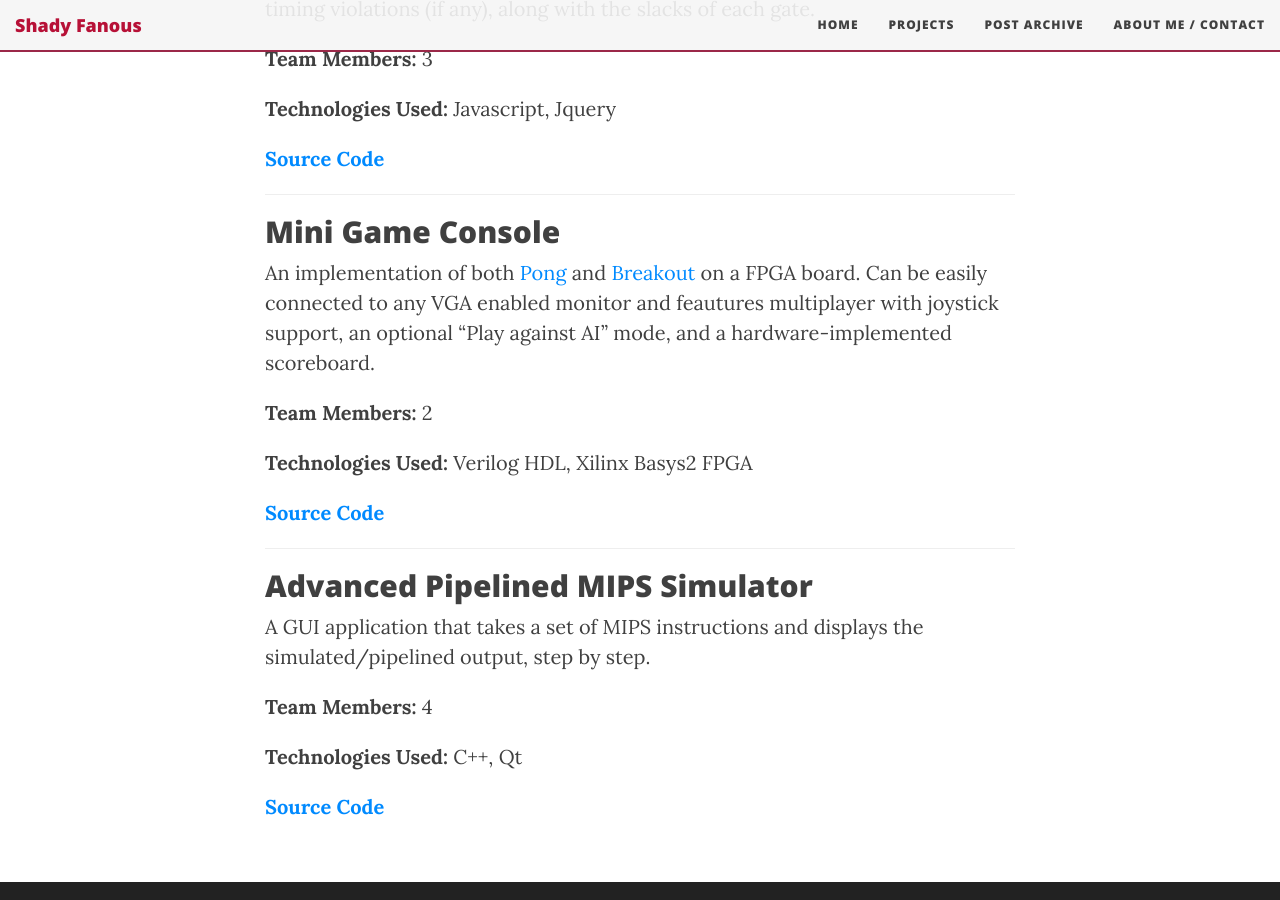
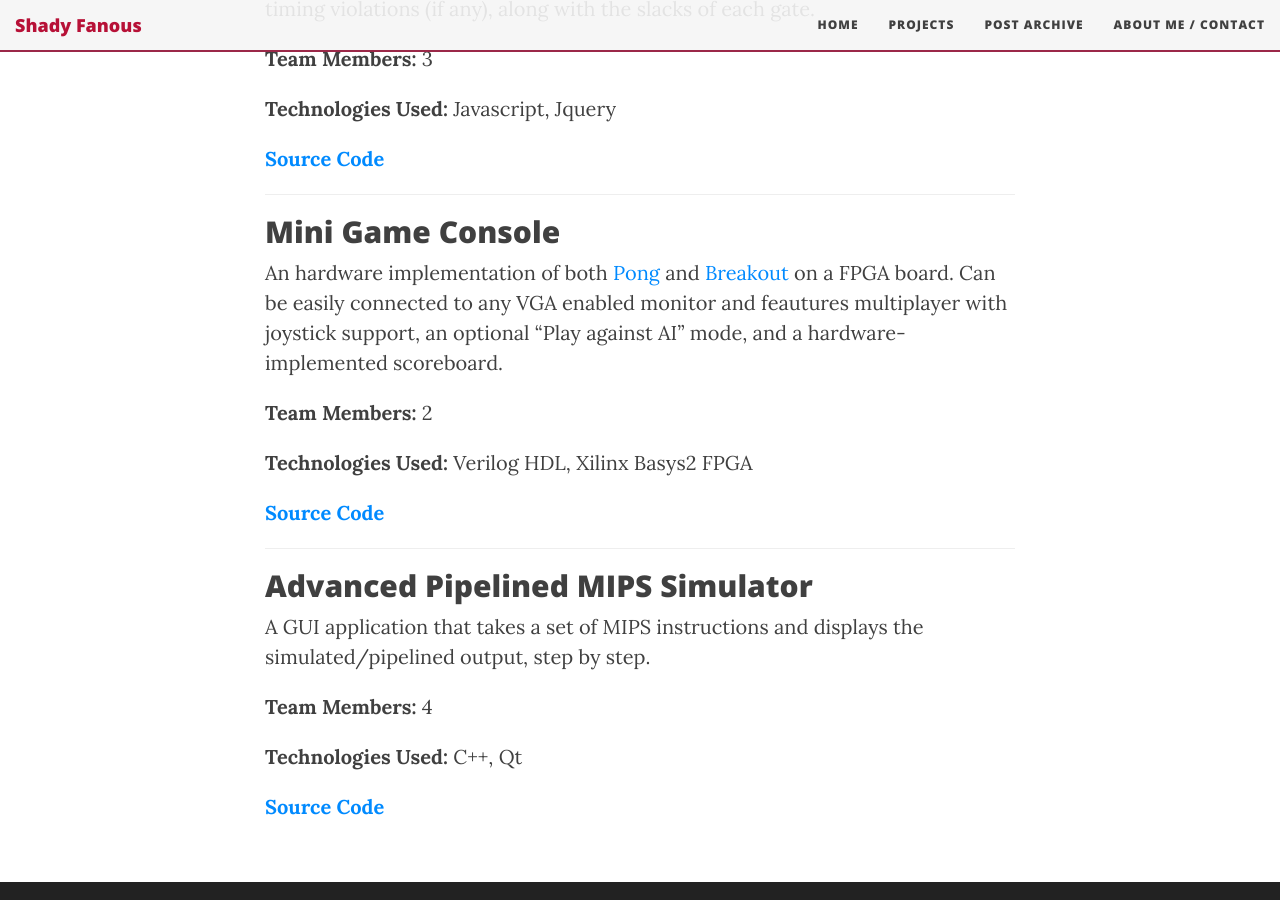
Before and after one commit to ShadyF/shadyf.github.io, a Jekyll site: the page built from projects.md, in a window 1280 px wide and 900 px high, scrolled down 1647 px. Built offline with Jekyll 4.4.1, drawn with Linux system fonts in a browser that asks for light colours; nearby versions of some CDN libraries.

Commit message:
Updated projects.md

```diff
--- a/projects.md
+++ b/projects.md
@@ -74,7 +74,7 @@
 
 ## Mini Game Console
 
-An implementation of both [Pong](https://en.wikipedia.org/wiki/Pong)
+An hardware implementation of both [Pong](https://en.wikipedia.org/wiki/Pong)
 and [Breakout](https://en.wikipedia.org/wiki/Breakout_\(video_game\))
 on a FPGA board. Can be easily connected to any VGA enabled monitor and
 feautures multiplayer with joystick support, an optional "Play against AI" mode,
@@ -84,7 +84,7 @@
 
 **Technologies Used:** Verilog HDL, Xilinx Basys2 FPGA
 
-[**Source Code**](https://github.com/ShadyF/CSCE2301_Project2_GameConsole)
+[**Source Code**](https://github.com/ShadyF/Mini-Game-Console)
 
 <hr>
 
```
